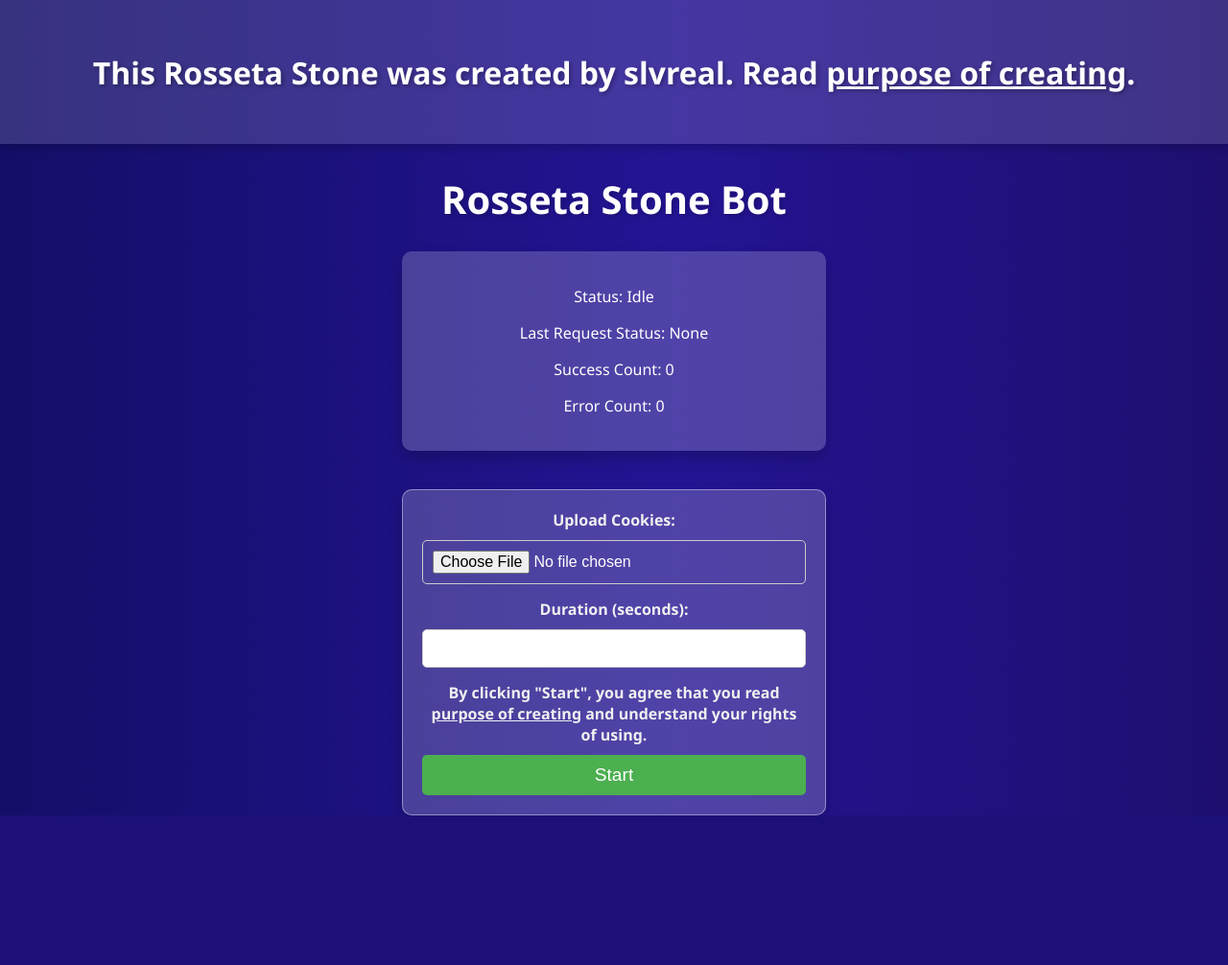
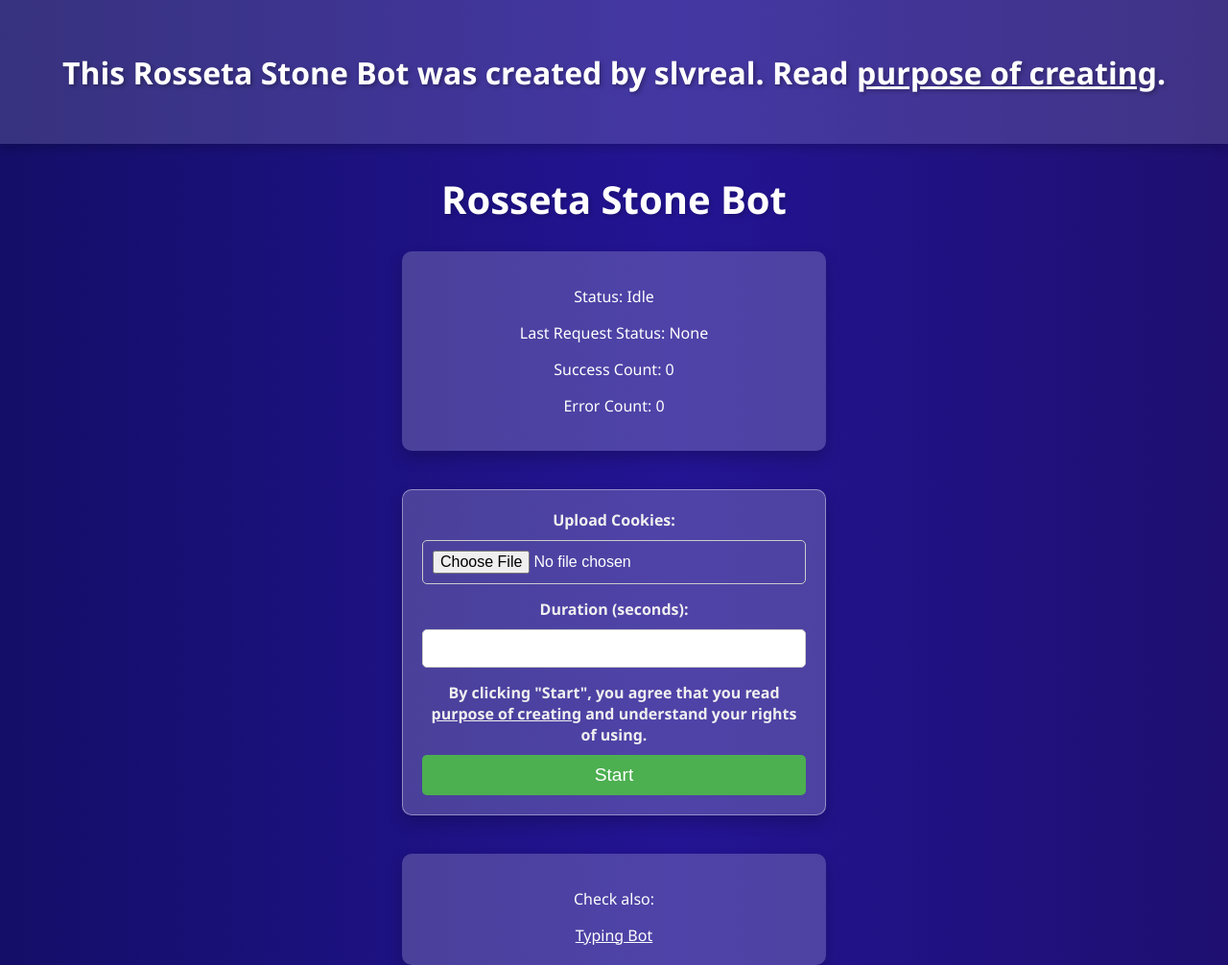
Before and after one commit to slavik2011/tc-server, a Flask app: page /rs in a window 1280 px wide. Shown: the whole page at 96% size. Before the commit the page ends 850 px from the top, so only its background shows below. Run offline with Flask 3, Linux system fonts and the light colour scheme; parts of the project's set-up code (start-up, migrations or seed data) failed here and were passed over; some libraries are stand-ins or nearby versions.

Commit message:
Update rs.html

```diff
--- a/templates/rs.html
+++ b/templates/rs.html
@@ -147,7 +147,7 @@
     <!-- Floating banner at the top -->
     <div class="floating-banner">
         <div class="banner-text">
-            This Rosseta Stone was created by slvreal. Read
+            This Rosseta Stone Bot was created by slvreal. Read
             <a href="/whyicreatedthat" target="_blank" style="color: inherit; text-decoration: underline;">purpose of creating</a>.
         </div>
     </div>
@@ -175,6 +175,13 @@
 
             <button type="submit">Start</button>
         </form>
+
+        <div class="mgr"></div>
+
+        <div class="info-box">
+            <p>Check also: </p>
+            <a href="/" target="_blank" style="color: inherit; text-decoration: underline;">Typing Bot</a>
+        </div>
     </div>
 
     <script>
```
